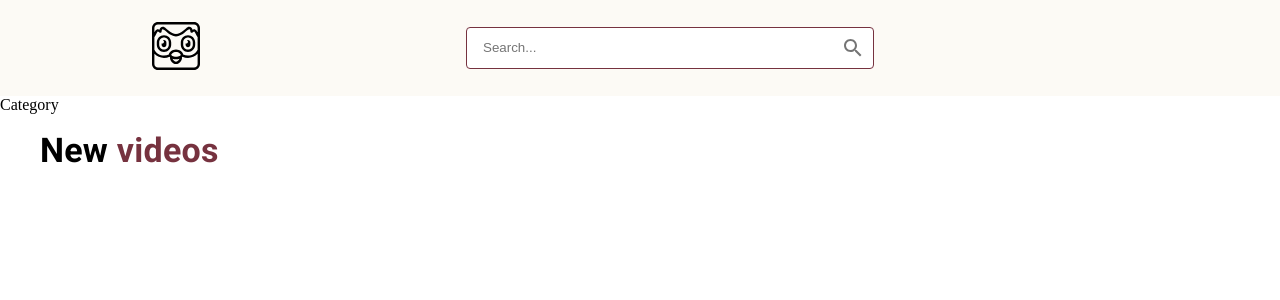
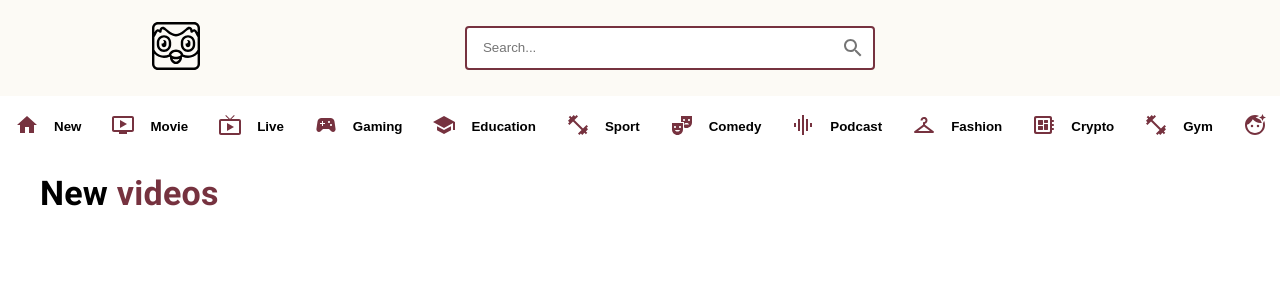
Before and after one commit to Sanat630/YouTube-clone, a React (Create React App) app: page / in a window 1280 px wide. Shown: the top 300 px of the page. Built offline with nearby package versions, Linux system fonts and the light colour scheme.

Commit message:
fix: category

```diff
--- /dev/null
+++ b/src/components/category/category.jsx
@@ -0,0 +1,20 @@
+import React from 'react'
+import {  Stack } from '@mui/material'
+import { category } from "../../constants";
+import { colors } from "../../constants/colors";
+
+
+const Category = () => {
+  return (
+    <Stack direction={'row'} sx={{ overflowX: "scroll"}}>
+        {category.map(item => (
+            <button key={item.name} className='category-btn' style={{ borderRadius: '10px'}}>
+                <span style={{color: colors.secondary, marginRight: "15px" }}>{item.icon}</span>
+                <span style={{opacity: '1'}}>{item.name}</span>
+            </button>
+        ))}
+    </Stack>
+  )
+}
+
+export default Category;
--- a/src/components/index.js
+++ b/src/components/index.js
@@ -5,3 +5,4 @@ export { default as Navbar} from './navbar/navbar';
 export { default as VideoDetail} from './video-detail/video-detail';
 export { default as Search} from './search/search';
 export { default as SearchBar} from './search-bar/search-bar';
+export { default as Category} from './category/category';
--- a/src/components/main/main.jsx
+++ b/src/components/main/main.jsx
@@ -1,17 +1,18 @@
 import { useState } from 'react';
-import {Box, Container, Typography} from '@mui/material';
+import { Box, Container, Typography} from '@mui/material';
 import { Stack } from '@mui/system';
 import { colors } from '../../constants/colors';
+import { Category } from "../";
 
 const Main = () => {
-  const [selectCategory, setselectCategory] = useState("New")
+  const [selectedCategory, setselectedCategory] = useState("New")
   return (
     <Stack>
-      Category
+      <Category />
       <Box p={2} sx={{ height:'90vh'}}>
         <Container maxWidth={'90%'}>
           <Typography variant='h4' fontWeight={"bold"} mb={2}>
-            {selectCategory} <span style={{color: colors.secondary}}>videos</span>
+            {selectedCategory} <span style={{color: colors.secondary}}>videos</span>
           </Typography>
         </Container>
       </Box>
--- a/src/components/navbar/navbar.jsx
+++ b/src/components/navbar/navbar.jsx
@@ -14,7 +14,7 @@ const Navbar = () => {
       justifyContent={'space-around'}
       p={2}
       sx={
-        {position: 'sticky', top: 0, zIndex: 999, background: colors.primary}}
+        {position: 'sticky', top: 0, zIndex: 999, background: colors.primary,}}
       >
       <Link to={"/"} >
       <img src={logo} alt='' height={60}/>
--- a/src/components/search-bar/search-bar.jsx
+++ b/src/components/search-bar/search-bar.jsx
@@ -7,7 +7,7 @@ const SearchBar = () => {
   return (
     <Paper
     component={"form"}
-    sx={{border: `1px solid ${colors.secondary}`, pl: 2, boxShadow: "none", borderRadius: "none"}}>
+    sx={{border: `2px solid ${colors.secondary}`, pl: 2, boxShadow: "none", borderRadius: "none"}}>
         <input type="text" placeholder='Search...' className='search-bar'/>
         <IconButton>
             <Search/>
--- a/src/index.css
+++ b/src/index.css
@@ -2,9 +2,45 @@
   margin: 0;
   padding: 0;
   box-sizing: border-box;
+}
+::-webkit-scrollbar{
+  width: 1px;
+  height: 1px;
+}
+::-webkit-scrollbar-thumb{
+  background-color: rgb(114, 113, 113);
+  border-radius: 10px;
+  height: 200px;
+}
+::-webkit-scrollbar-track{
+  background-color: transparent;
+}
+.navbar{
+  background-color: black;
 }
 .search-bar {
   border: none;
   outline: none;
   width: 350px;
 }
+.category-btn {
+  font-weight: bold !important;
+  text-transform: capitalize;
+  display: flex;
+  align-items: center;
+  justify-content: center;
+  cursor: pointer;
+  background: transparent;
+  outline: none;
+  border: none;
+  padding: 7px 15px;
+  margin: 10px 0;
+  border-radius: 20px;
+}
+.category-btn:hover{
+  background-color: #76323f !important;
+  color: white !important;
+}
+.category-btn:hover span{
+  color: white !important;
+}
```
Also changed, not shown: src/constants/index.js.
